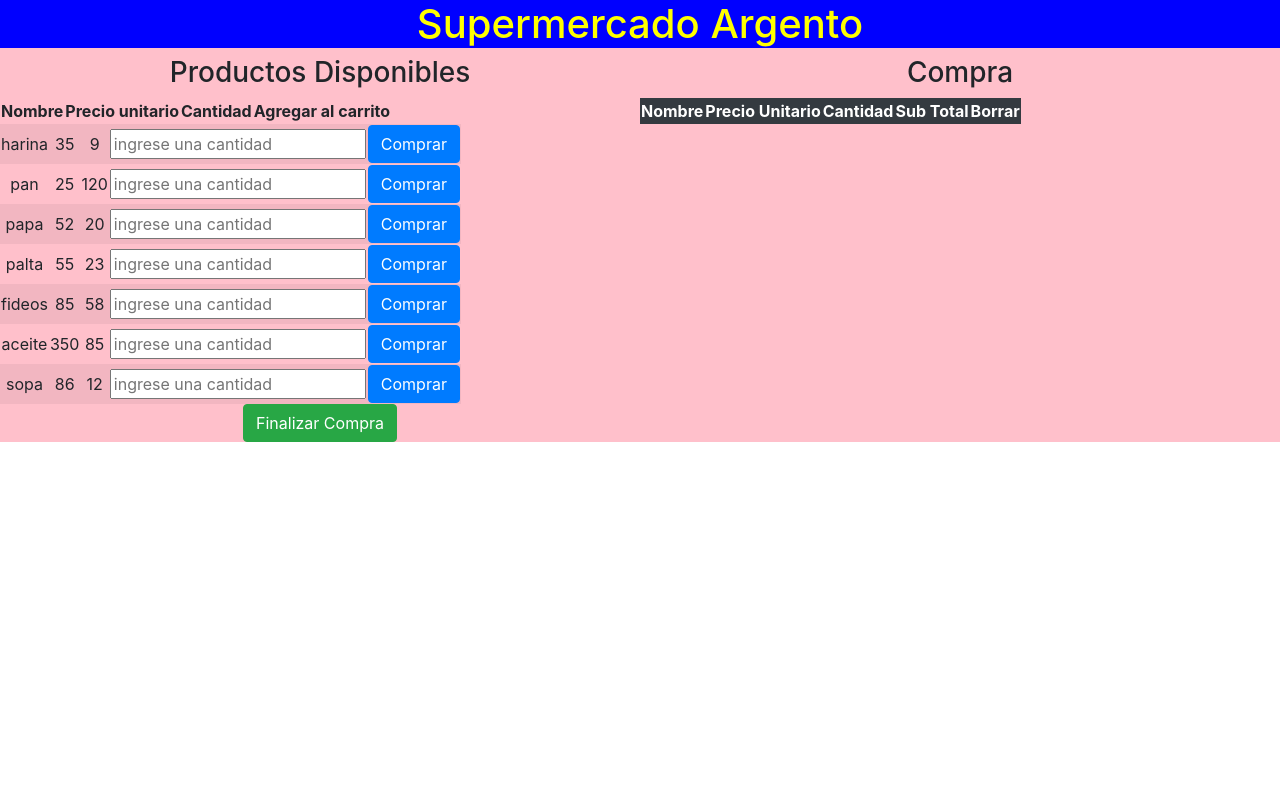
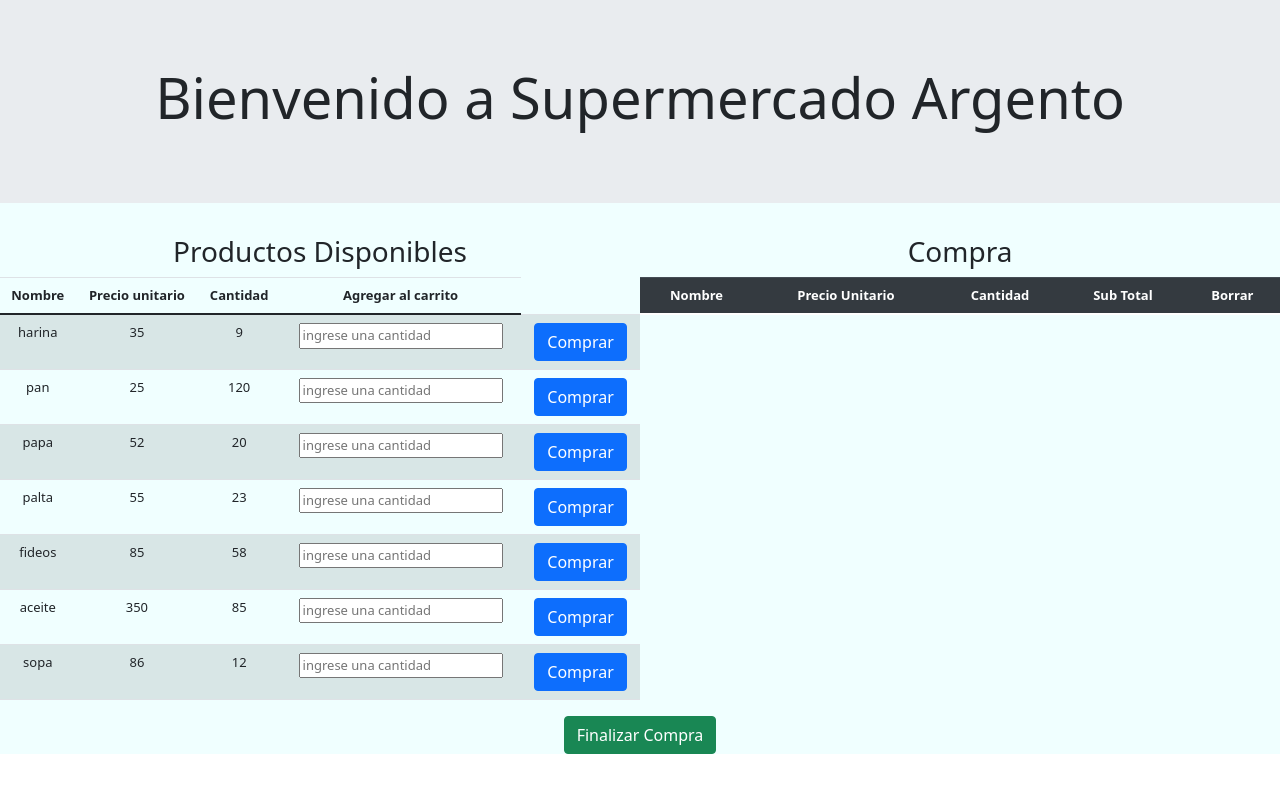
Before and after one commit to nicolasrfperez/PrimerProyecto, a plain HTML site: page index.html in a window 1280 px wide. Drawn offline with nearby package versions, Linux system fonts and the light colour scheme.

Commit message:
proyecto JS basico

```diff
--- a/css/style.css
+++ b/css/style.css
@@ -28,7 +28,7 @@
 }
 */
 #body {
-    background-color: pink;
+    background-color: azure;
 }
 
 
@@ -41,3 +41,7 @@
 .text-center {
     text-align: center;
 }
+/*#tablaStock{
+    text-align: center;
+}
+*/
--- a/index.html
+++ b/index.html
@@ -7,15 +7,20 @@
 <meta name="Description" content="Enter your description here"/>
 <link rel="stylesheet" href="https://cdnjs.cloudflare.com/ajax/libs/twitter-bootstrap/4.5.0/css/bootstrap.min.css">
 <link rel="stylesheet" href="https://cdnjs.cloudflare.com/ajax/libs/font-awesome/5.14.0/css/all.min.css">
+<link href="https://cdn.jsdelivr.net/npm/bootstrap@5.0.1/dist/css/bootstrap.min.css" rel="stylesheet" integrity="sha384-+0n0xVW2eSR5OomGNYDnhzAbDsOXxcvSN1TPprVMTNDbiYZCxYbOOl7+AMvyTG2x" crossorigin="anonymous">
 <link rel="stylesheet" href="./css/style.css">
-<title>TP Supermercado</title>
+<title>Carrito Super</title>
 </head>
 
 <body>
        <div id= body>
 
+
+
         <header>
-            <h1 id= "titulo">Supermercado Argento</h1>
+            <div class="jumbotron jumbotron-fluid">
+                <h1 class="display-4 text-center">Bienvenido a Supermercado Argento</h1>
+            </div>
         </header>
 
         <div>
@@ -23,20 +28,20 @@
 
                     <div>
 
-                        <div class="lista text-center">
+                        <div class="lista  text-center">
                             <div>
                                 <h3>Productos Disponibles</h3>
                             </div>
                         </div>
-                        <div>
-                            <table class="lista table-striped ">
-                                <thead class=" text-center">
+                        <div class="text-center">
+                            <table class="  table-striped table text-center">
+                                <thead class=" table-striped text-center">
                                         <th>Nombre</th>
                                         <th>Precio unitario</th>
                                         <th>Cantidad</th>
                                         <th>Agregar al carrito</th>
                                 </thead>
-                                <tbody id="tablaStock">
+                                <tbody id="tablaStock" >
 
                                 </tbody>
                             </table>
@@ -51,8 +56,8 @@
                             </div>
                         </div>
                         <div class="text-center">
-                            <table class="table-striped table-dark text-center" id="table_return">
-                                <thead class="thead-dark">
+                            <table class=" table table-striped  table-dark text-center " id="table_return">
+                                <thead class="text-center thead-dark ">
                                     <th>Nombre</th>
                                     <th>Precio Unitario</th>
                                     <th>Cantidad</th>
@@ -73,18 +78,18 @@
                     <div>
 
                     </div>
+
+                </div>
+            </div>
+
                 <div class="text-light text-center">
                     <button class="btn btn-success btn-custom" onclick="totalCompra()">Finalizar Compra</button>
                 </div>
-                </div>
-            </div>
+
             </div>
                 <h1 id="total"></h1>
             </div>
                 <script src="./js/script.js"></script>
-    <script src="https://cdnjs.cloudflare.com/ajax/libs/jquery/3.5.1/jquery.slim.min.js"></script>
-    <script src="https://cdnjs.cloudflare.com/ajax/libs/popper.js/1.16.1/umd/popper.min.js"></script>
-    <script src="https://cdnjs.cloudflare.com/ajax/libs/twitter-bootstrap/4.5.0/js/bootstrap.min.js"></script>
         </body>
     </html>
 
--- a/js/script.js
+++ b/js/script.js
@@ -54,12 +54,12 @@ function totalCompra()
     var total = 0;
     ProdComp.forEach(unProducto =>
     {
-        total = total + unProducto.precioUnitario * unProducto.cantidad;
+        total += unProducto.precioUnitario * unProducto.cantidad;
     });
     // se actualiza el html con el nuevo total.
     var mensaje = document.getElementById('total');
 
-    mensaje.innerHTML = "Total: " + total;
+    mensaje.innerHTML = `Total:  ${total}`;
 }
 
 //Al ser invocada crea un td
```
Also changed, not shown: 1 other file. Lines whose indentation alone changed are shown as unchanged.
